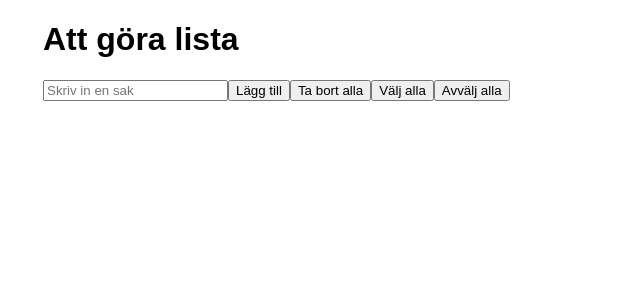
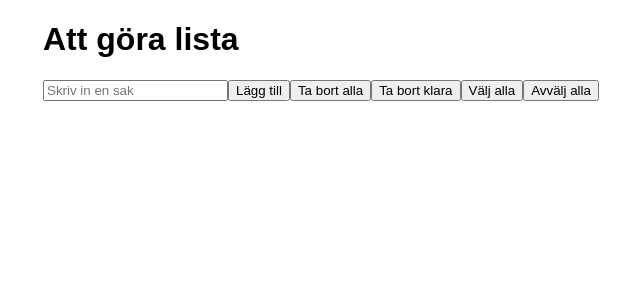
Before and after one commit to Hjalmar-Lundmark/te4-todo, a React (Vite) app: page / in a window 1280 px wide. Shown: the top 300 px of the page, without its empty margins (181-821 px from the left). Built offline with nearby package versions, Linux system fonts and the light colour scheme.

Commit message:
Added removeSelected func

```diff
--- a/src/components/Todolist.jsx
+++ b/src/components/Todolist.jsx
@@ -32,6 +32,11 @@ function Todolist() {
     const deleteAll = () => {
         setTodos([]);
         localStorage.setItem('index', 0) // create number that rises every added item to use for items id / resets it to zero
+    }
+
+    const deleteSelected = () => {
+        const newTodos = todos.filter(todo => todo.completed !== true)
+        setTodos(newTodos)
     }
 
     const checkAll = () => {
@@ -70,6 +75,7 @@ function Todolist() {
             <input type="text" id="newTodo" placeholder="Skriv in en sak" />
             <button onClick={() => { addTodo() }}>Lägg till</button>
             <button onClick={() => { deleteAll() }}>Ta bort alla</button>
+            <button onClick={() => { deleteSelected() }}>Ta bort klara</button>
             <button onClick={() => { checkAll() }}>Välj alla</button>
             <button onClick={() => { unCheckAll() }}>Avvälj alla</button>
             <ul className='todo-list'>
```
